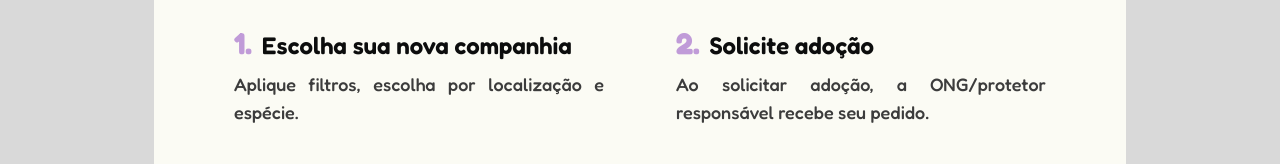
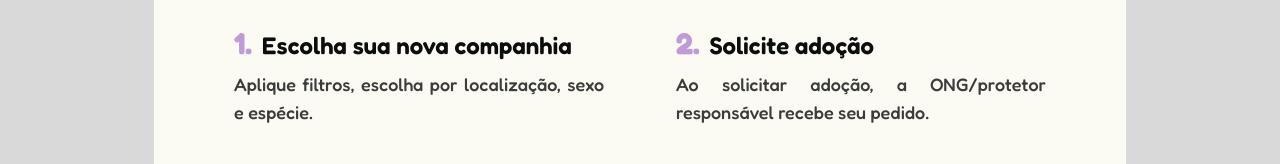
Before and after one commit to leosfl9/miaudote-frontend, a Next.js app: page /como-adotar in a window 1280 px wide. Shown: the part 312-476 px from the top of the page. Built offline with nearby package versions, Linux system fonts and the light colour scheme.

Commit message:
fix: faltou um filtro ser mencionado

```diff
--- a/app/(public)/como-adotar/page.tsx
+++ b/app/(public)/como-adotar/page.tsx
@@ -14,7 +14,7 @@ export default function ComoAdotar() {
                         <div className="flex flex-col text-justify md:w-[280px] lg:w-[340px] xl:w-[370px] md:space-y-2">
                             <h2 className="text-text-black font-semibold text-lg lg:text-xl xl:text-2xl">
                                 <span className="text-miau-purple text-2xl lg:text-3xl pr-1 font-bold">1.</span> Escolha sua nova companhia</h2>
-                            <p className="text-text-light-gray font-medium xl:text-lg">Aplique filtros, escolha por localização e espécie.</p>
+                            <p className="text-text-light-gray font-medium xl:text-lg">Aplique filtros, escolha por localização, sexo e espécie.</p>
                         </div>
 
                         <div className="flex flex-col font-bold text-justify md:w-[280px] lg:w-[340px] xl:w-[370px] md:space-y-2">
```
